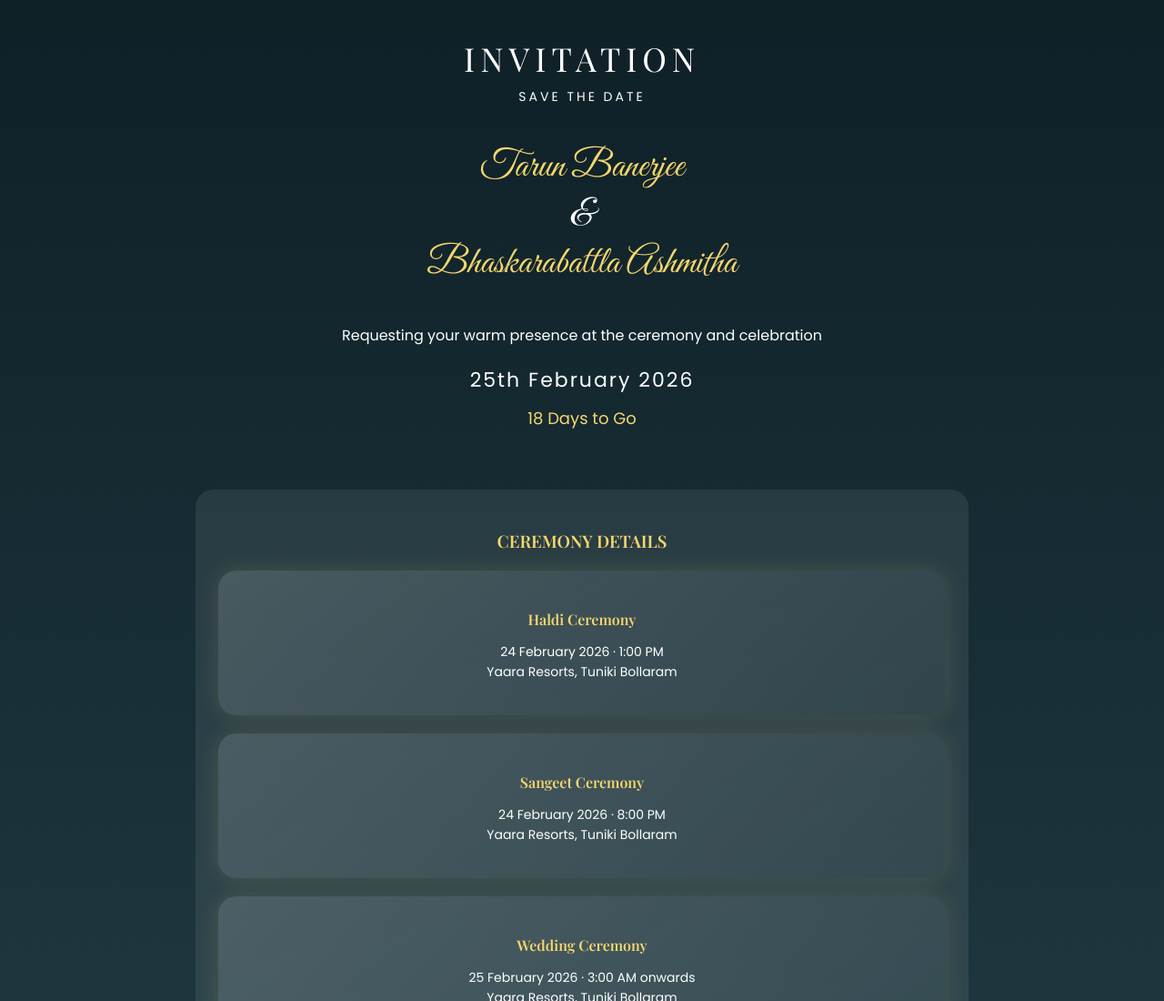
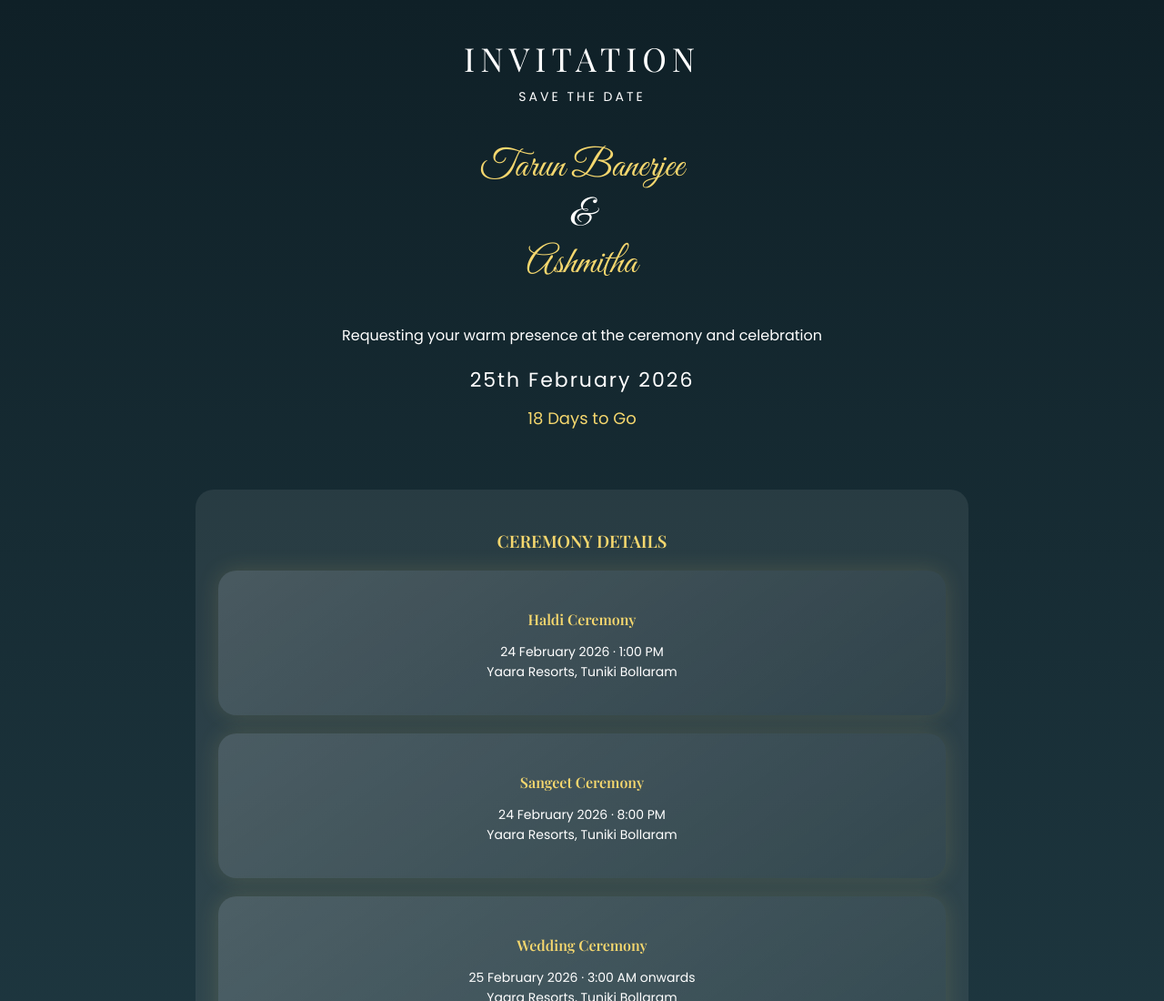
Before and after one commit to tarunbanerjee6060-sketch/invitation., a plain HTML site: page index.html in a window 1280 px wide. Shown: the top 1100 px of the page at 91% size. Drawn offline with nearby package versions, Linux system fonts and the light colour scheme.

Commit message:
Update index.html

```diff
--- a/index.html
+++ b/index.html
@@ -151,7 +151,7 @@ footer {
 
   <div class="names">
     <a href="tarun.html">Tarun Banerjee</a><br>&<br>
-    <a href="ashmitha.html">Bhaskarabattla Ashmitha</a>
+    <a href="ashmitha.html">Ashmitha</a>
   </div>
 
   <div class="message">
```
